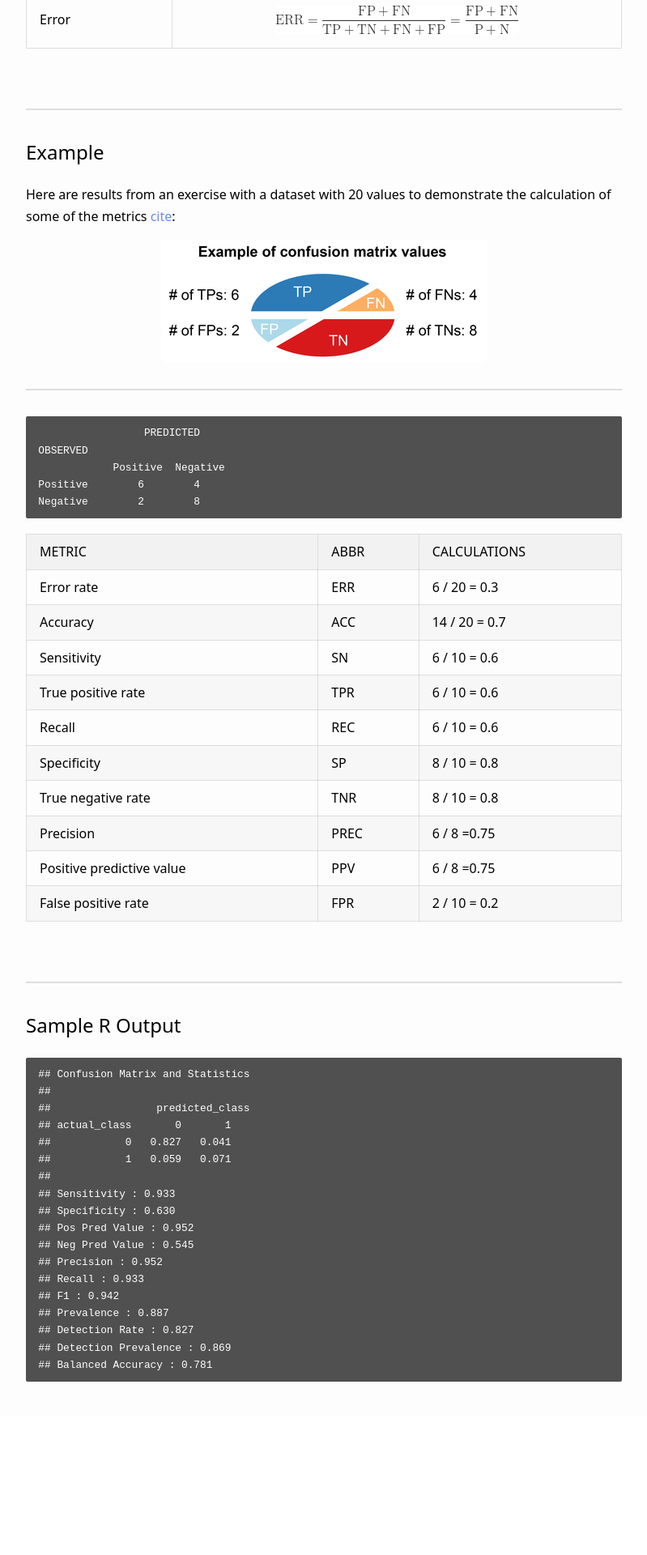
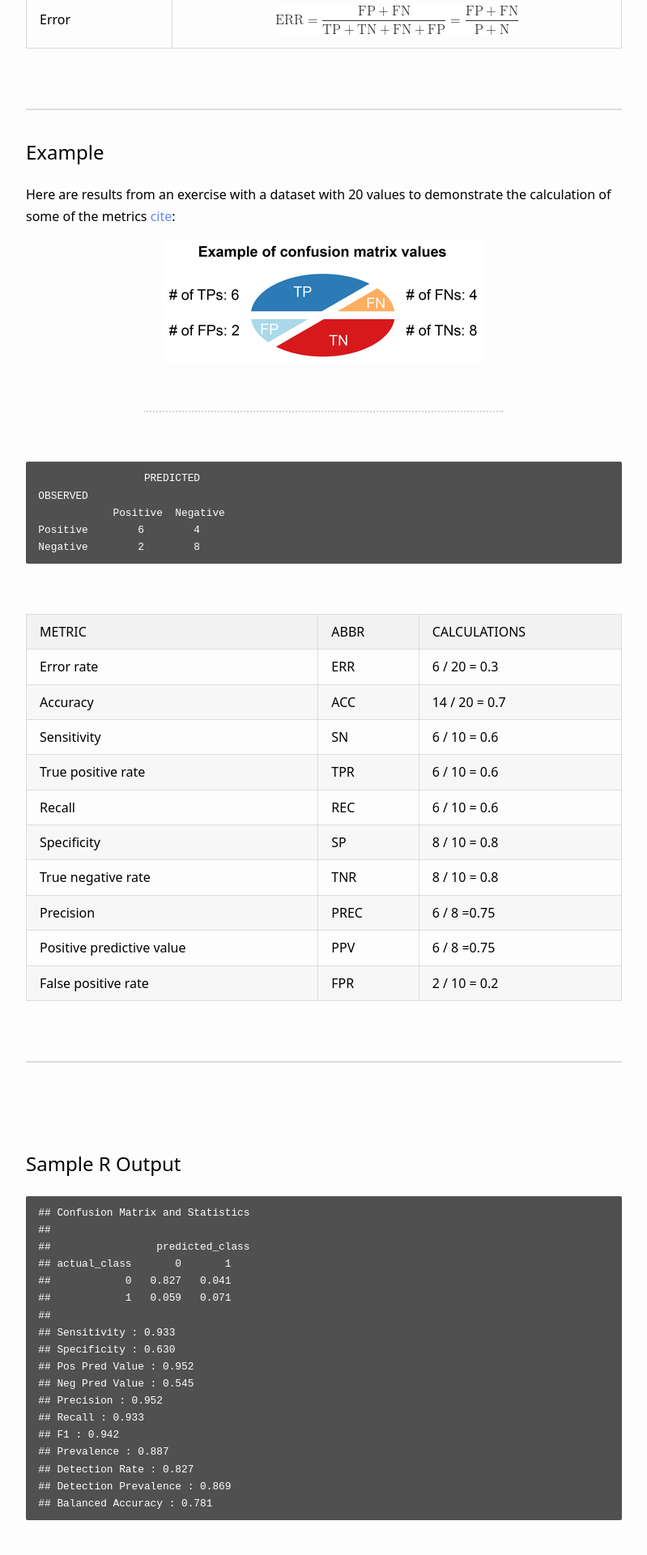
Before and after one commit to Nonprofit-Open-Data-Collective/machine_learning_mission_codes, a Jekyll site: the page built from docs/accuracy.md, in a window 1280 px wide. Shown: the part 3581-5501 px from the top of the page at 81% size, without its empty margins (240-1039 px from the left). Built offline with Jekyll 4.4.1, drawn with Linux system fonts in a browser that asks for light colours; before the commit the page ends 5330 px from its top, so only the background shows below that.

Commit message:
Update accuracy.md

````diff
--- a/docs/accuracy.md
+++ b/docs/accuracy.md
@@ -107,7 +107,9 @@ Here are results from an exercise with a dataset with 20 values to demonstrate t
 
 ![](../assets/images/example-of-confusion-matrix.png)
 
--------------
+<br>
+<hr style="border-top:2px dotted lightgray; border-bottom:none; width:60%; text-align:center; margin: 0 auto;" >
+<br>
 
 ```
                  PREDICTED
@@ -117,6 +119,7 @@ Positive        6        4
 Negative        2        8
 ```
 
+<br>
 
 | METRIC                    | ABBR    | CALCULATIONS |
 |---------------------------|-----------|--------------|
@@ -135,6 +138,9 @@ Negative        2        8
 <br>
 
 -------------
+
+<br><br>
+
 
 ## Sample R Output
 
````
